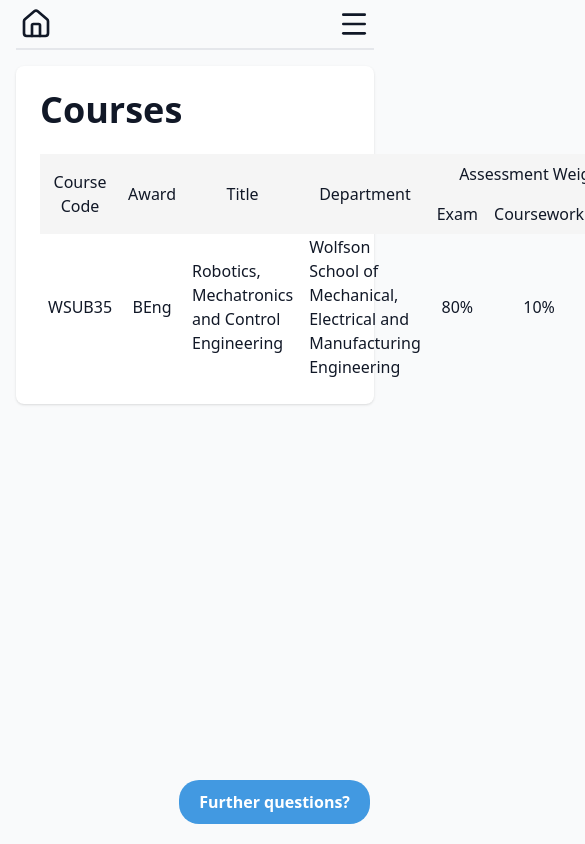
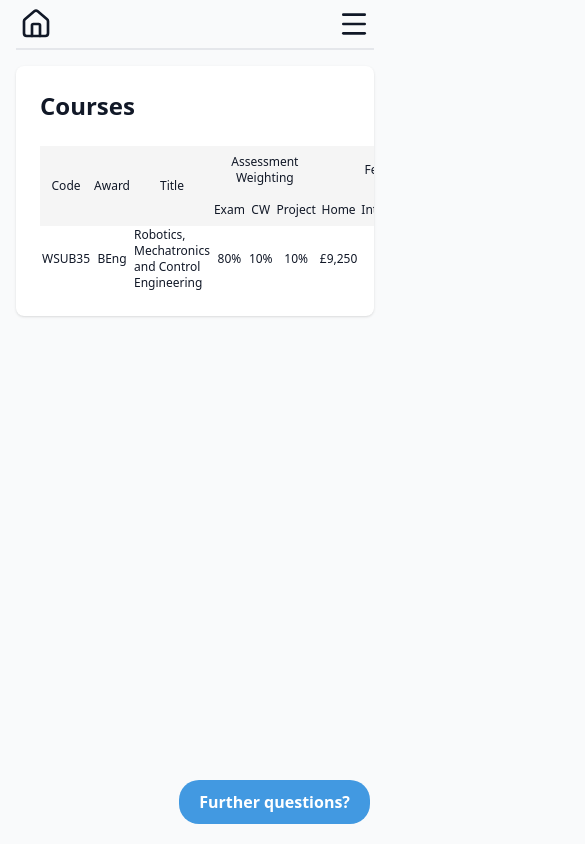
Before and after one commit to AlessioGrespi/universityDB, a SvelteKit app: page /courses in a window 390 px wide. Shown: the top 844 px of the page, 585 px wide, since content can reach past the window. Built offline with nearby package versions, Linux system fonts and the light colour scheme.

Commit message:
test mobile

```diff
--- a/src/app.css
+++ b/src/app.css
@@ -7,7 +7,12 @@ body {
   @apply bg-gray-50 text-gray-900 font-sans;
 }
 
-  h1, h2, h3, h4, h5, h6 {
+h1,
+h2,
+h3,
+h4,
+h5,
+h6 {
   @apply font-semibold text-gray-900;
 }
 
@@ -18,6 +23,7 @@ body {
 .nav-link {
   @apply px-3 py-2 rounded-md text-sm font-medium text-gray-700 hover:bg-gray-100 hover:text-gray-900 transition duration-150 ease-in-out;
 }
+
 .nav-link.active {
   @apply bg-blue-100;
 }
@@ -31,7 +37,27 @@ body {
 }
 
 .card {
-    @apply bg-white shadow rounded-lg p-6 hover:shadow-lg transition-shadow duration-200;
+  @apply bg-white shadow rounded-lg p-6 hover:shadow-lg transition-shadow duration-200 overflow-hidden;
+}
+
+.card h1 {
+  @apply text-2xl sm:text-4xl font-semibold pb-4;
+}
+
+.card table {
+  @apply w-full table-auto mt-2
+}
+
+.page-table th {
+  @apply font-medium py-2 bg-neutral-100;
+}
+
+.page-table tr {
+  @apply  text-xs sm:text-base text-center hover:bg-neutral-50;
+}
+
+.page-table td {
+  @apply px-2;
 }
 
 .subcard {
@@ -55,5 +81,5 @@ body {
 }
 
 .btn-primary {
-    @apply  px-4 py-2 rounded-md text-sm font-medium transition-colors duration-150 ease-in-out;
+  @apply px-4 py-2 rounded-md text-sm font-medium transition-colors duration-150 ease-in-out;
 }
--- a/src/routes/courses/+page.svelte
+++ b/src/routes/courses/+page.svelte
@@ -18,24 +18,23 @@
 </script>
 
 <div class='py-4 px-1 card mt-4 '>
-    <h1 class='text-4xl font-semibold pb-4'>Courses</h1>
-    <div>
-        <table>
+    <h1 >Courses</h1>
+    <table class='page-table'>
         <thead>
             <tr>
-                    <th class='px-2' rowspan="2">Course Code</th>
-                    <th class='px-2' rowspan="2">Award</th>
+                <th class='px-0.5 sm:px-2' rowspan="2"><span class='hidden sm:inline'>Course </span>Code</th>
+                <th class='px-0.5 sm:px-2' rowspan="2">Award</th>
                 <th rowspan="2">Title</th>
-                    <th rowspan="2">Department</th>
+                <th class='hidden sm:table-cell' rowspan="2"><span class='hidden sm:inline'>Department</span><span class='inline sm:hidden'>Dept</span></th>
                 <th colspan="3">Assessment Weighting</th>
                 <th colspan="2">Fees</th>
             </tr>
             <tr>
-                    <th class='px-2'>Exam</th>
-                    <th class='px-2'>Coursework</th>
-                    <th class='px-2'>Project</th>
-                    <th class='px-2'>Home</th>
-                    <th class='px-2'>International</th>
+                <th class='px-0.5 sm:px-2'>Exam</th>
+                <th class='px-0.5 sm:px-2'><span class='hidden sm:inline'>Coursework</span><span class='inline sm:hidden'>CW</span></th>
+                <th class='px-0.5 sm:px-2'>Project</th>
+                <th class='px-0.5 sm:px-2'>Home</th>
+                <th class='px-0.5 sm:px-2'>International</th>
             </tr>
         </thead>
         <tbody>
@@ -50,7 +49,7 @@
                     <td class="text-left ">
                         <a href={course.url} class="block">{course.title}</a>
                     </td>
-                        <td class="text-left ">
+                    <td class="hidden sm:inline text-left ">
                         <a href={course.url} class="block">{course.department}</a>
                     </td>
                     <td>
@@ -73,23 +72,22 @@
         </tbody>
     </table>
 </div>
-</div>
 
 
 
 
 <style>
-    table {
+    /* table {
         @apply w-full table-auto mt-2;
-    }
+    } */
     th {
-        @apply text-base font-medium py-2 bg-neutral-100 ;
+        @apply text-xs sm:text-base font-medium py-2 bg-neutral-100 ;
     }
     tr {
         @apply text-center hover:bg-neutral-50 ;
     }
     td{
-        @apply  px-2;
+        @apply text-xs sm:text-base px-0.5 sm:px-2;
     }
     /* border-collapse border border-slate-500 */
 </style>
```
Lines whose indentation alone changed are shown as unchanged.
